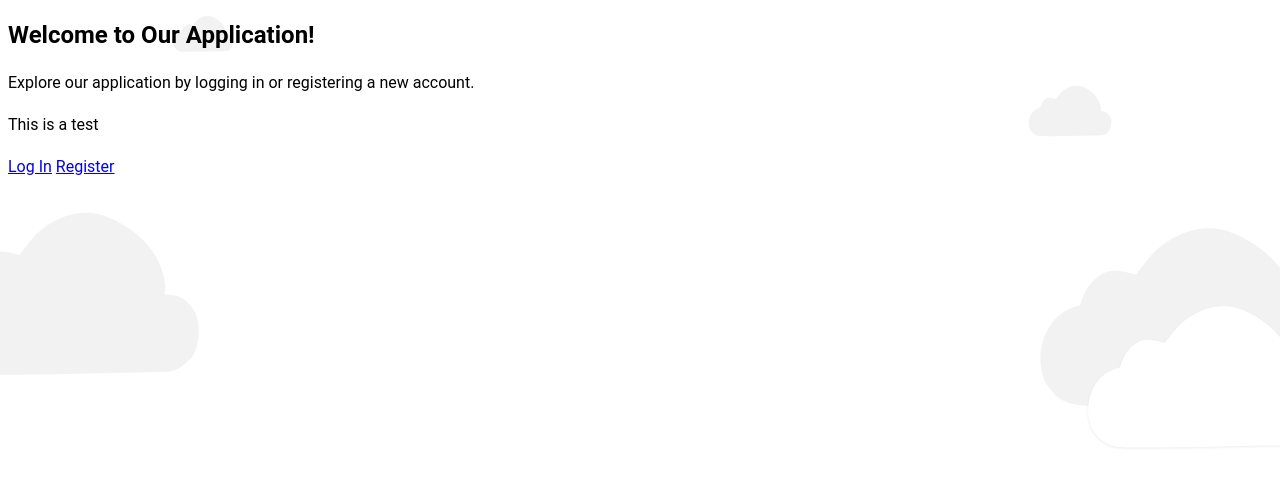
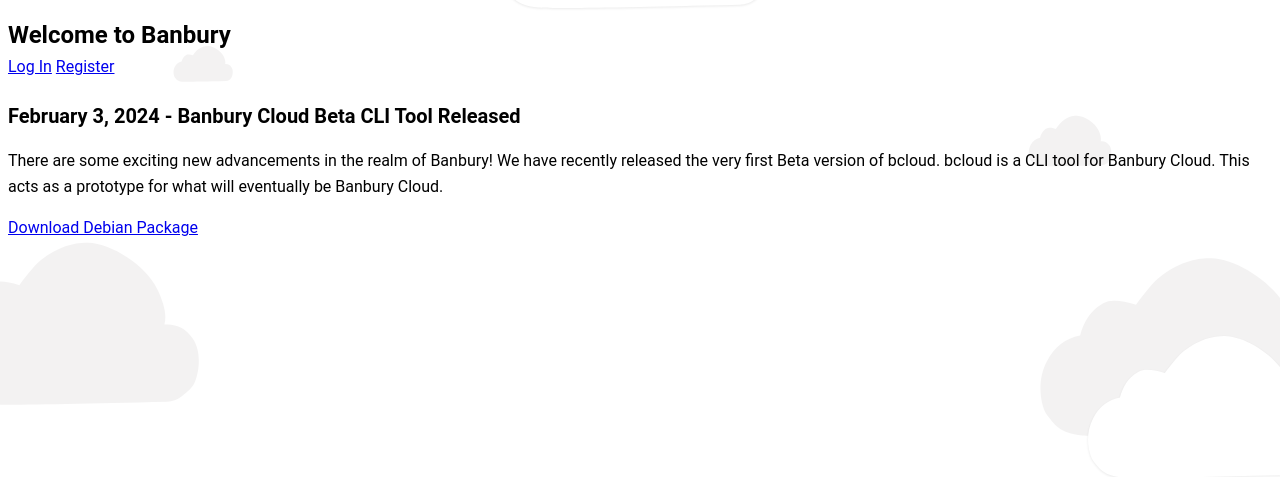
Before and after one commit to Banbury-inc/banbury-cloud-backend, a Django app: template helloapp/templates/homepage.html in a window 1280 px wide. Shown: the top 477 px of the page. Run offline with Django 3.2, Linux system fonts and the light colour scheme; the template is opened without the code that fills it, so the values that code supplies are empty.

Commit message:
added debian package to website

```diff
--- a/helloapp/templates/homepage.html
+++ b/helloapp/templates/homepage.html
@@ -11,12 +11,17 @@
 </head>
 
 <body>
-    <h1>Welcome to Our Application!</h1>
-    <p>Explore our application by logging in or registering a new account.</p>
-    <p>This is a test</p>
+    <h1>Welcome to Banbury</h1>
     <div class="menu">
         <a href="/login/">Log In</a>
         <a href="/register/">Register</a>
+    <h3>February 3, 2024 - Banbury Cloud Beta CLI Tool Released</h3>
+    <p>There are some exciting new advancements in the realm of Banbury! We have recently released
+    the very first Beta version of bcloud. bcloud is a CLI tool for Banbury Cloud. This acts as a
+    prototype for what will eventually be Banbury Cloud.</p>
+
+    <a href="{% url 'download-deb' %}">Download Debian Package</a>
+
     </div>
 </body>
 </html>
--- a/helloapp/urls.py
+++ b/helloapp/urls.py
@@ -9,5 +9,5 @@ urlpatterns = [
     path('login/', views.login, name='login'),
     path('dashboard/<str:username>/', views.dashboard, name='dashboard'),
     path('update_profile/<str:username>/', views.update_user_profile, name='update_profile'),
-
+    path('download-deb/', views.download_debian_package, name='download-deb'),
 ]
```
Also changed, not shown: helloapp/views.py (+15 -0 lines), 1 other file.
